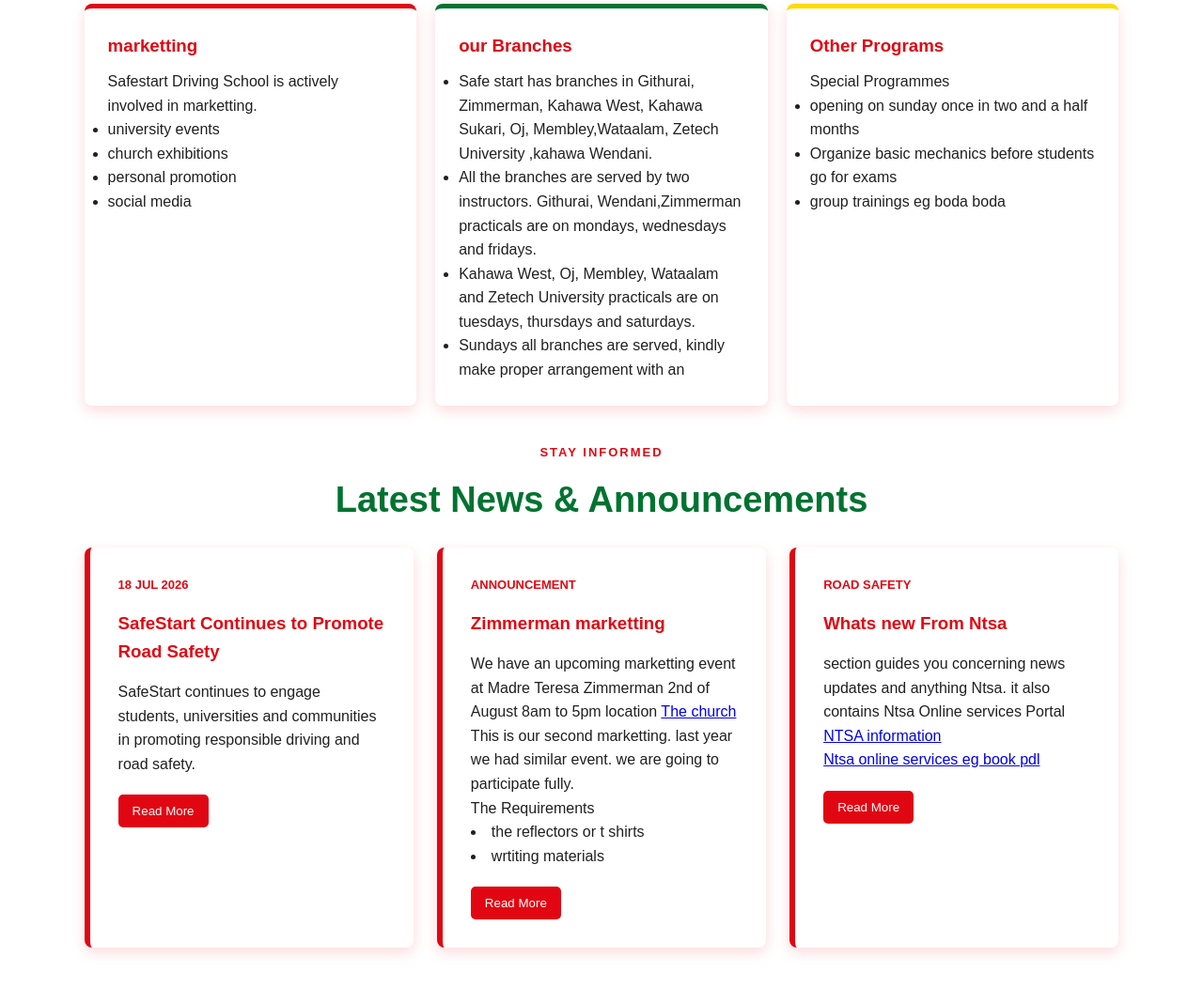
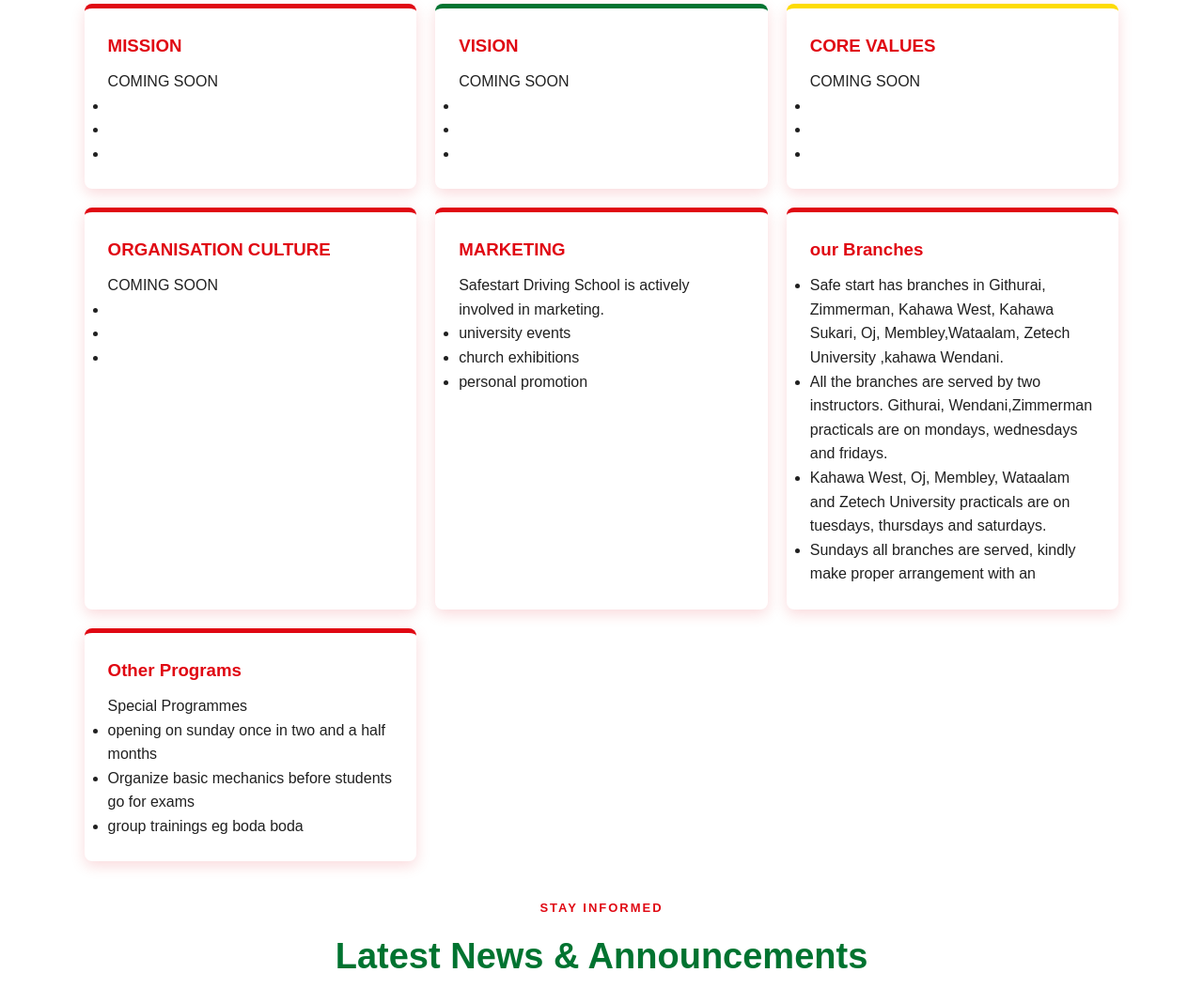
Before and after one commit to karanujohn/Safestart-Communications, a plain HTML site: page index.html in a window 1280 px wide. Shown: the part 738-1790 px from the top of the page at 94% size. Drawn offline with Linux system fonts and the light colour scheme; a script that the page names is missing.

Commit message:
added some new card info

```diff
--- a/index.html
+++ b/index.html
@@ -86,16 +86,67 @@
 
     <!-- QUICK INFORMATION -->
     <section class="quick-info">
+         <div class="info-box">
+            <h3>MISSION</h3>
+            <p>
+                COMING SOON
+                <ul>
+                    <li></li>
+                    <li></li>
+                    <li></li>
+
+                </ul>
+
+            </p>
+        </div>
+         <div class="info-box">
+            <h3>VISION</h3>
+            <p>
+                COMING SOON
+                <ul>
+                    <li></li>
+                    <li></li>
+                    <li></li>
+
+                </ul>
+
+            </p>
+        </div>
+         <div class="info-box">
+            <h3>CORE VALUES</h3>
+            <p>
+                COMING SOON
+                <ul>
+                    <li></li>
+                    <li></li>
+                    <li></li>
+
+                </ul>
+
+            </p>
+        </div>
+        <div class="info-box">
+            <h3>ORGANISATION CULTURE</h3>
+            <p>
+                COMING SOON
+                <ul>
+                    <li></li>
+                    <li></li>
+                    <li></li>
+
+                </ul>
+
+            </p>
+        </div>
 
         <div class="info-box">
-            <h3>marketting</h3>
+            <h3>MARKETING</h3>
             <p>
-                Safestart Driving School is actively involved in marketting.
+                Safestart Driving School is actively involved in marketing.
                 <ul>
                     <li>university events</li>
                     <li>church exhibitions</li>
                     <li>personal promotion</li>
-                    <li >social media</li>
 
                 </ul>
 
@@ -142,10 +193,11 @@
 
         <div class="news-container">
 
+
             <article class="news-card">
 
                 <div class="news-date">
-                    18 JUL 2026
+                    28th JUL 2026
                 </div>
 
                 <h3>
@@ -210,7 +262,7 @@
                 <p>
                    section guides you concerning news updates and anything Ntsa.
                    it also contains Ntsa Online services Portal
-                   <p ><a href="https://www.ntsa.go.ke/" target="_blank">NTSA information</a></p>
+                   <p ><a href="https://www.ntsa.go.ke/" target="_blank">NTSA information. stay updated all the time.</a></p>
                    <p><a href="https://serviceportal.ntsa.go.ke/" target="_blank">Ntsa online services eg book pdl</a></p>
                 </p>
 
@@ -433,11 +485,11 @@
                 <div class="document-content">
 
                     <h2>
-                        Preventive Maintenance Notes
+                        SAFESTART RULES AND REGULATIONS
                     </h2>
 
                     <p>
-                        Read notes about vehicle preventive maintenance.
+                       COMING SOON.
                     </p>
 
                     <button
@@ -469,12 +521,12 @@
                 <div class="document-content">
 
                     <h2>
-                       Coming soon
+                       SAFESTART POLICY
 
                     </h2>
 
                     <p>
-                        Study important road safety rules and regulations.
+                        COMING SOON
                     </p>
 
                     <button
```
